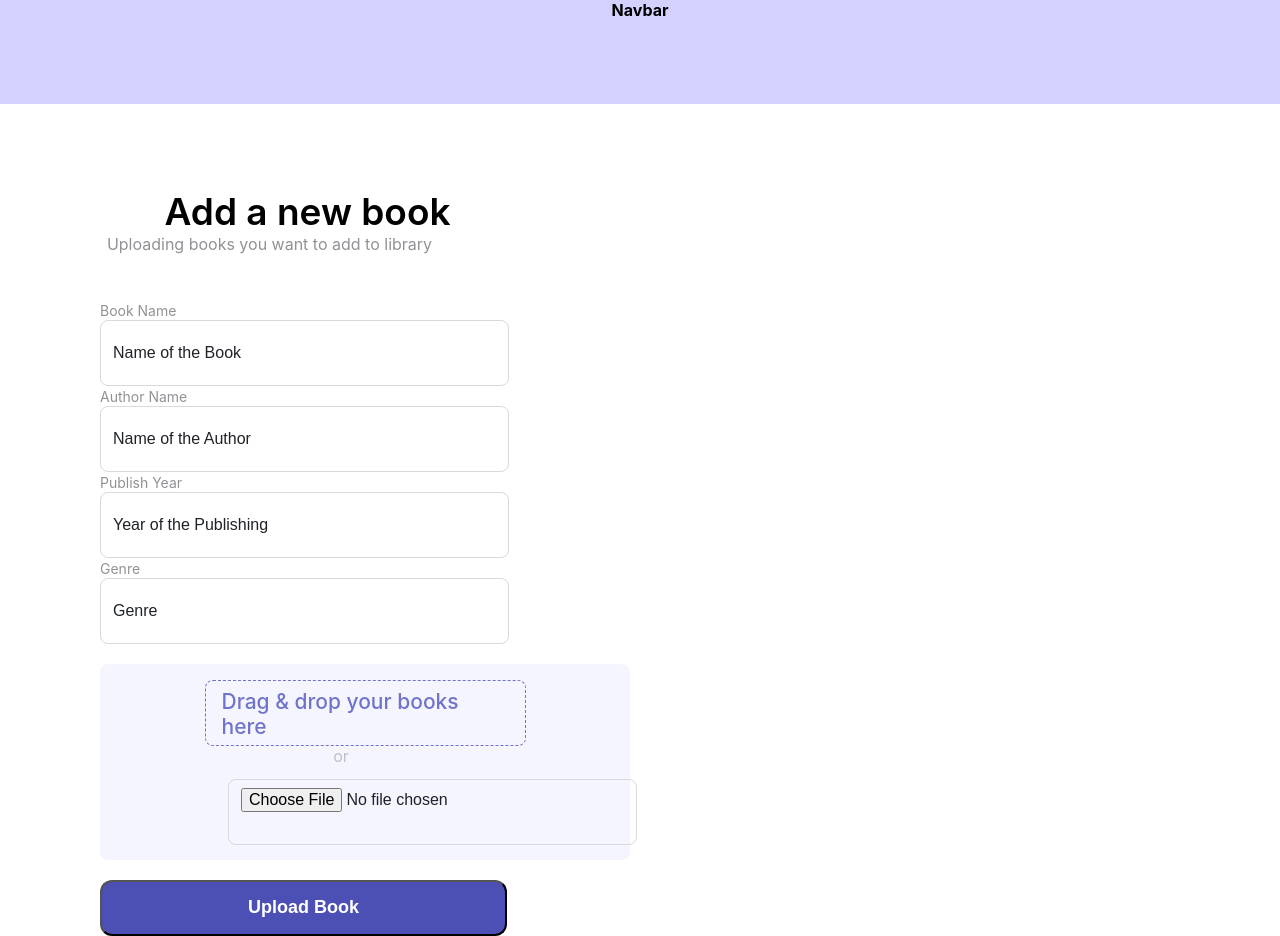
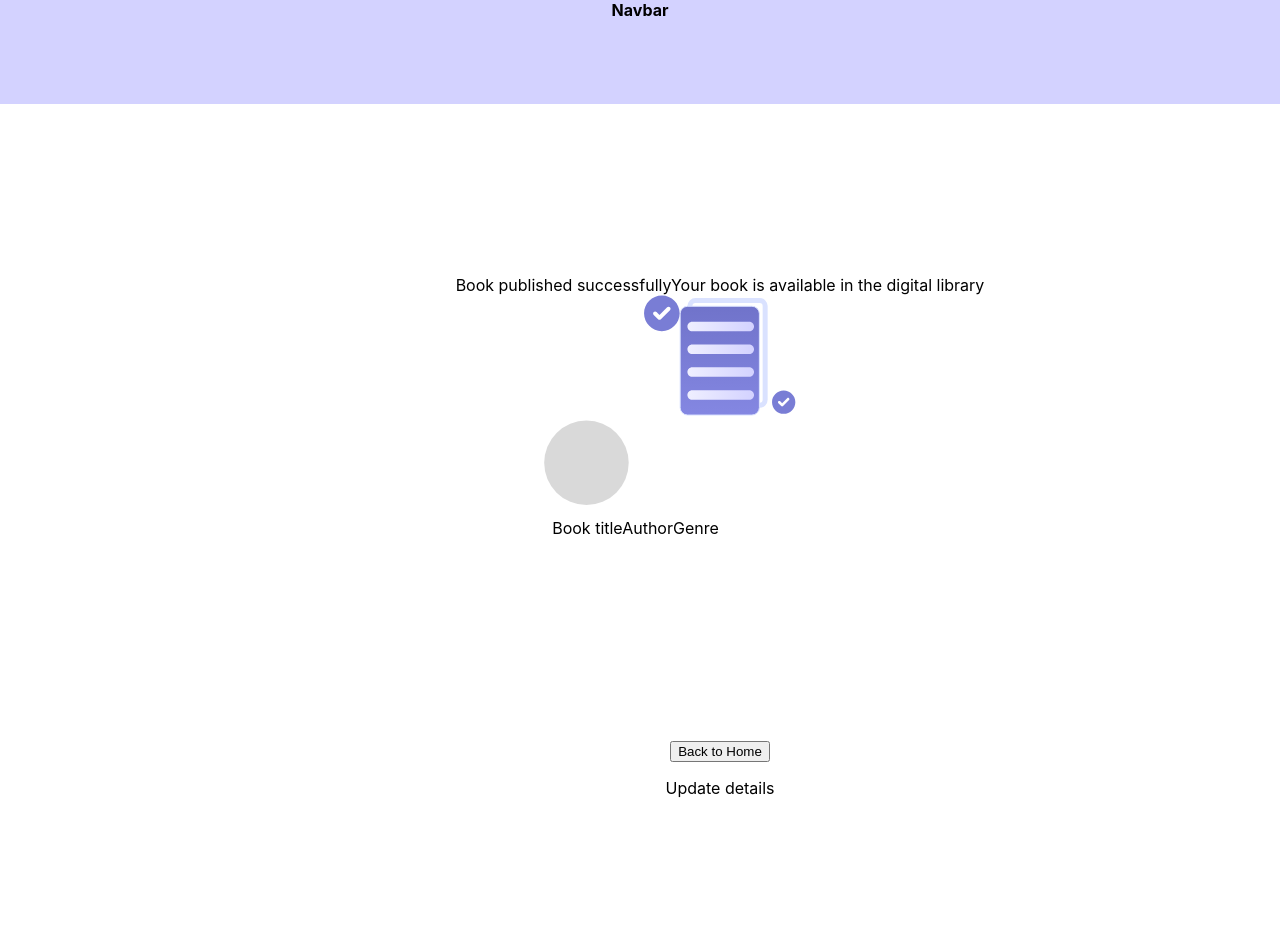
Before and after one commit to donjoshi/v-lib, a React (Create React App) app: page / in a window 1280 px wide. After the commit the page ends 822 px from the top, so only its background shows below. Built offline with nearby package versions, Linux system fonts and the light colour scheme.

Commit message:
next commit admin-pdf-upload-3

```diff
--- a/src/App.js
+++ b/src/App.js
@@ -4,6 +4,7 @@ import { Routes, Route } from "react-router-dom";
 import Navbar from './components/navbar';
 import AdminPdfUpload from './pages/admin-pdf-upload';
 import AdminPdfUpload2 from './pages/admin-pdf-upload-2';
+import AdminPdfUpload3 from './pages/admin-pdf-upload-3';
 
 function App() {
   return (
@@ -12,7 +13,7 @@ function App() {
       <Navbar />
 
       <Routes>
-        <Route path="/" element={<AdminPdfUpload2/>} />
+        <Route path="/" element={<AdminPdfUpload3/>} />
         {/* <Route path="/admin-pdf-upload-2" element={<AdminPdfUpload2/>} /> */}
       </Routes>
 
--- /dev/null
+++ b/src/pages/admin-pdf-upload-3/index.jsx
@@ -0,0 +1,76 @@
+import React from "react";
+import { NavLink } from 'react-router-dom';
+import { useNavigate } from "react-router-dom";
+import "./styles.css";
+
+
+export default function AdminPdfUpload3() {
+
+    const navigate = useNavigate();
+
+
+
+    function handleOnClick()
+    {
+        navigate("/");
+
+    }
+
+    return (
+        <div className="container2">
+            <div className="success-detail">
+
+                <div className="message">
+                    Book published successfully
+                    <span>Your book is available in the digital library</span>
+                </div>
+                <div className="book-img">
+                    <svg width="152" height="121" viewBox="0 0 152 121" fill="none" xmlns="http://www.w3.org/2000/svg">
+                        <rect x="45.9277" y="5.53822" width="75.2194" height="104.774" rx="5.5" stroke="#DAE2FF" stroke-width="5" />
+                        <path fill-rule="evenodd" clip-rule="evenodd" d="M110.027 26.6276H43.4278V36.1767H110.027V26.6276ZM110.026 49.4699H43.4277V59.019H110.026V49.4699ZM43.4277 72.3122H110.026V81.8613H43.4277V72.3122ZM110.026 95.1544H43.4277V104.704H110.026V95.1544Z" fill="url(#paint0_linear_370_205)" />
+                        <rect x="36.1567" y="11.2785" width="79.2194" height="108.774" rx="7.5" fill="url(#paint1_linear_370_205)" stroke="#DAE2FF" />
+                        <path fill-rule="evenodd" clip-rule="evenodd" d="M110.027 31.4022C110.027 28.7652 107.889 26.6276 105.252 26.6276H48.2024C45.5655 26.6276 43.4278 28.7652 43.4278 31.4022C43.4278 34.0391 45.5655 36.1767 48.2024 36.1767H105.252C107.889 36.1767 110.027 34.0391 110.027 31.4022ZM110.026 54.2444C110.026 51.6075 107.889 49.4699 105.252 49.4699H48.2023C45.5654 49.4699 43.4277 51.6075 43.4277 54.2444C43.4277 56.8814 45.5654 59.019 48.2023 59.019H105.252C107.889 59.019 110.026 56.8814 110.026 54.2444ZM43.4277 77.0867C43.4277 74.4498 45.5654 72.3122 48.2023 72.3122H105.252C107.889 72.3122 110.026 74.4498 110.026 77.0867C110.026 79.7236 107.889 81.8613 105.252 81.8613H48.2023C45.5654 81.8613 43.4277 79.7236 43.4277 77.0867ZM110.026 99.929C110.026 97.2921 107.889 95.1544 105.252 95.1544H48.2023C45.5654 95.1544 43.4277 97.2921 43.4277 99.929C43.4277 102.566 45.5654 104.704 48.2023 104.704H105.252C107.889 104.704 110.026 102.566 110.026 99.929Z" fill="url(#paint2_linear_370_205)" />
+                        <path fill-rule="evenodd" clip-rule="evenodd" d="M17.8425 36.1284C27.681 36.1284 35.6567 28.1527 35.6567 18.3142C35.6567 8.47569 27.681 0.5 17.8425 0.5C8.00401 0.5 0.0283203 8.47569 0.0283203 18.3142C0.0283203 28.1527 8.00401 36.1284 17.8425 36.1284ZM25.9762 15.1805C26.7573 14.3994 26.7573 13.1331 25.9762 12.3521C25.1952 11.571 23.9288 11.571 23.1478 12.3521L15.4661 20.0337L12.5372 17.1048C11.7562 16.3238 10.4898 16.3238 9.70879 17.1049C8.92774 17.8859 8.92774 19.1522 9.70879 19.9333L14.0519 24.2764C14.8329 25.0574 16.0993 25.0574 16.8803 24.2764L25.9762 15.1805Z" fill="#797DD5" />
+                        <path fill-rule="evenodd" clip-rule="evenodd" d="M139.686 118.814C146.124 118.814 151.343 113.595 151.343 107.157C151.343 100.719 146.124 95.5 139.686 95.5C133.247 95.5 128.028 100.719 128.028 107.157C128.028 113.595 133.247 118.814 139.686 118.814ZM145.008 105.107C145.519 104.595 145.519 103.767 145.008 103.256C144.497 102.745 143.668 102.745 143.157 103.256L138.13 108.282L136.214 106.366C135.703 105.855 134.874 105.855 134.363 106.366C133.852 106.877 133.852 107.706 134.363 108.217L137.205 111.059C137.716 111.57 138.545 111.57 139.056 111.059L145.008 105.107Z" fill="#797DD5" />
+                        <defs>
+                            <linearGradient id="paint0_linear_370_205" x1="43.4277" y1="105.098" x2="110.026" y2="105.098" gradientUnits="userSpaceOnUse">
+                                <stop stop-color="#EFEFFF" />
+                                <stop offset="1" stop-color="#D3D2FF" />
+                            </linearGradient>
+                            <linearGradient id="paint1_linear_370_205" x1="75.7664" y1="10.7785" x2="75.7664" y2="120.553" gradientUnits="userSpaceOnUse">
+                                <stop stop-color="#7073CA" />
+                                <stop offset="1" stop-color="#8487E2" />
+                            </linearGradient>
+                            <linearGradient id="paint2_linear_370_205" x1="43.4277" y1="105.098" x2="110.026" y2="105.098" gradientUnits="userSpaceOnUse">
+                                <stop stop-color="#EFEFFF" />
+                                <stop offset="1" stop-color="#D3D2FF" />
+                            </linearGradient>
+                        </defs>
+                    </svg>
+                </div>
+
+
+            </div>
+
+            <div className="book-details">
+                <div className="circle-img">
+                    <svg width="85" height="86" viewBox="0 0 85 86" fill="none" xmlns="http://www.w3.org/2000/svg">
+                        <rect x="0.185547" y="0.552582" width="84.5205" height="84.5205" rx="42.2603" fill="#D9D9D9" />
+                    </svg>
+                </div>
+
+                <div className="title">
+                    Book title
+                    <span>Author</span>
+                    <span>Genre</span>
+                </div>
+            </div>
+
+            <div className="return">
+                <button onClick={handleOnClick}>Back to Home</button>
+                <p>Update details</p>
+            </div>
+
+        </div>
+    )
+}
--- /dev/null
+++ b/src/pages/admin-pdf-upload-3/styles.css
@@ -0,0 +1,13 @@
+.container2
+{
+    position: relative;
+    width:563px;
+    height: 546.57px;
+    top:171.5px;
+    left:438.5px;
+    gap:35px;
+    direction: flex;
+    flex-direction: column;
+    justify-content: center;
+    align-items: center;
+}
```
Also changed, not shown: src/pages/admin-pdf-upload-3/Frame 23.svg (added), src/pages/admin-pdf-upload-3/Rectangle 10.svg (added).
